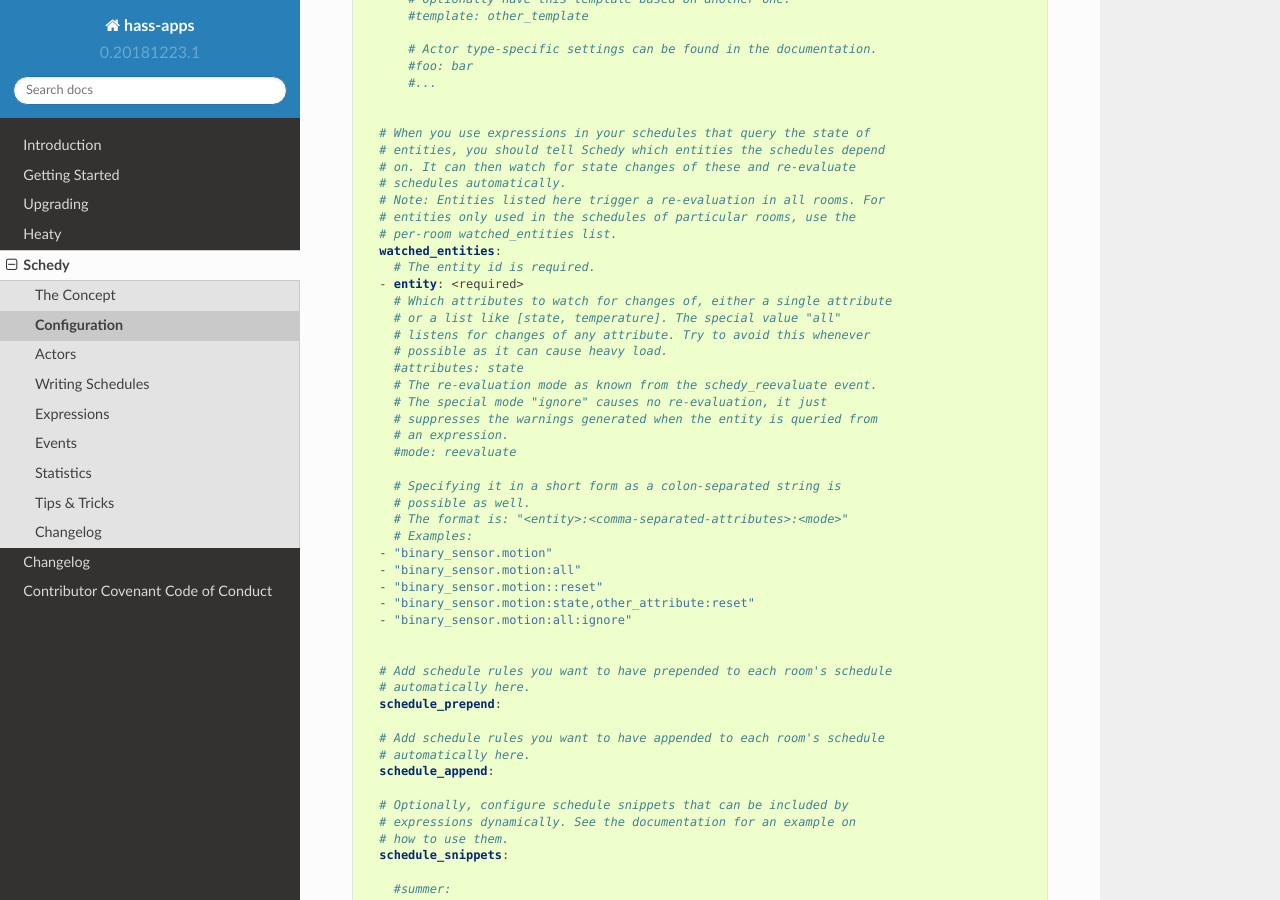
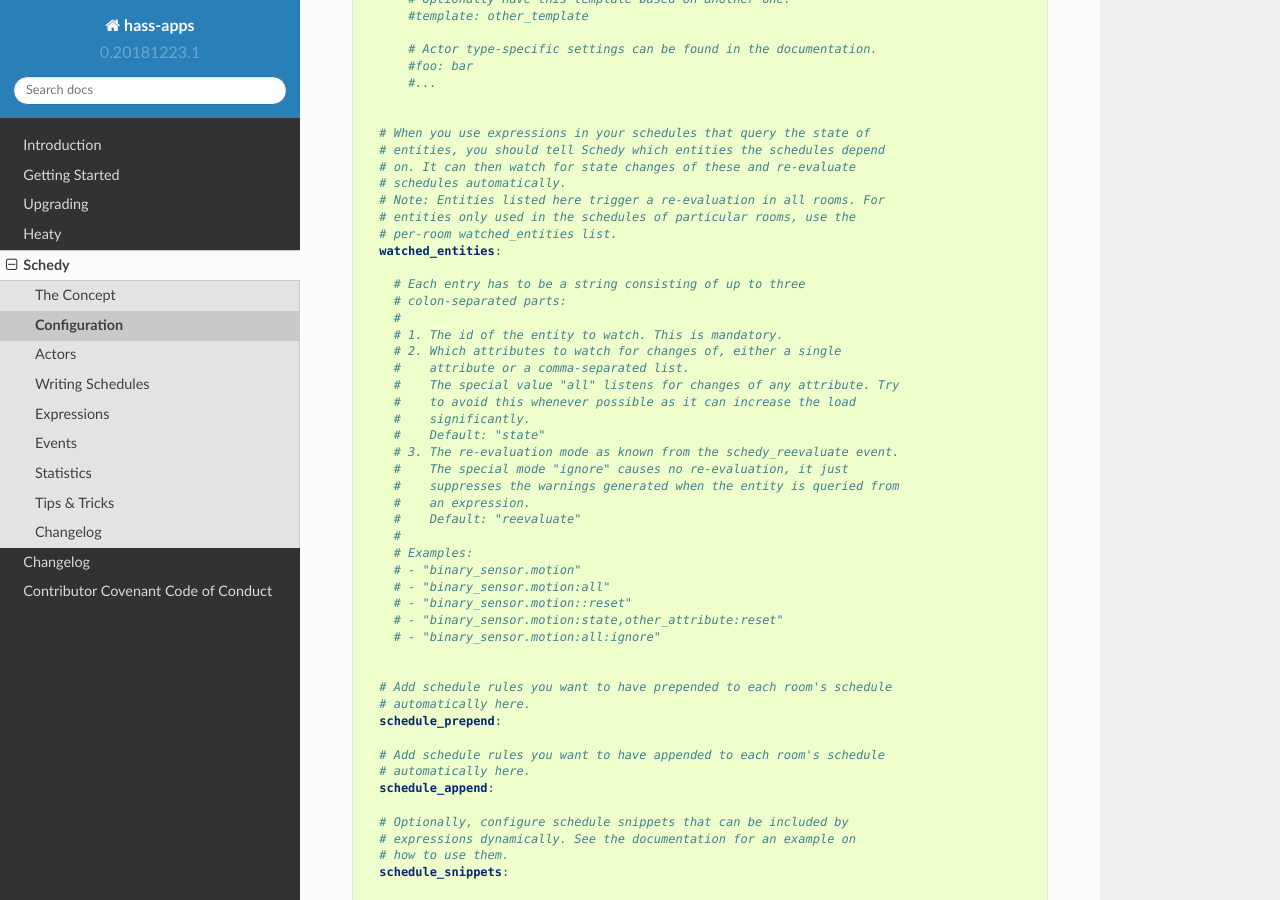
Before and after one commit to bob1de/hass-apps, a Sphinx documentation site: the page built from docs/apps/schedy/configuration.rst, in a window 1280 px wide and 900 px high, scrolled down 1216 px. Built offline with Sphinx 7.4.7 and the Read the Docs theme 2.0.0, drawn with Linux system fonts in a browser that asks for light colours.

Commit message:
[schedy] Make the short form the default for defining watched entities

```diff
--- a/docs/apps/schedy/sample-apps.yaml
+++ b/docs/apps/schedy/sample-apps.yaml
@@ -64,28 +64,29 @@ schedy:  # An arbitrary name for this instance of Schedy,
   # entities only used in the schedules of particular rooms, use the
   # per-room watched_entities list.
   watched_entities:
-    # The entity id is required.
-  - entity: <required>
-    # Which attributes to watch for changes of, either a single attribute
-    # or a list like [state, temperature]. The special value "all"
-    # listens for changes of any attribute. Try to avoid this whenever
-    # possible as it can cause heavy load.
-    #attributes: state
-    # The re-evaluation mode as known from the schedy_reevaluate event.
-    # The special mode "ignore" causes no re-evaluation, it just
-    # suppresses the warnings generated when the entity is queried from
-    # an expression.
-    #mode: reevaluate
 
-    # Specifying it in a short form as a colon-separated string is
-    # possible as well.
-    # The format is: "<entity>:<comma-separated-attributes>:<mode>"
+    # Each entry has to be a string consisting of up to three
+    # colon-separated parts:
+    #
+    # 1. The id of the entity to watch. This is mandatory.
+    # 2. Which attributes to watch for changes of, either a single
+    #    attribute or a comma-separated list.
+    #    The special value "all" listens for changes of any attribute. Try
+    #    to avoid this whenever possible as it can increase the load
+    #    significantly.
+    #    Default: "state"
+    # 3. The re-evaluation mode as known from the schedy_reevaluate event.
+    #    The special mode "ignore" causes no re-evaluation, it just
+    #    suppresses the warnings generated when the entity is queried from
+    #    an expression.
+    #    Default: "reevaluate"
+    #
     # Examples:
-  - "binary_sensor.motion"
-  - "binary_sensor.motion:all"
-  - "binary_sensor.motion::reset"
-  - "binary_sensor.motion:state,other_attribute:reset"
-  - "binary_sensor.motion:all:ignore"
+    # - "binary_sensor.motion"
+    # - "binary_sensor.motion:all"
+    # - "binary_sensor.motion::reset"
+    # - "binary_sensor.motion:state,other_attribute:reset"
+    # - "binary_sensor.motion:all:ignore"
 
 
   # Add schedule rules you want to have prepended to each room's schedule
```
Also changed, not shown: 1 other file.
